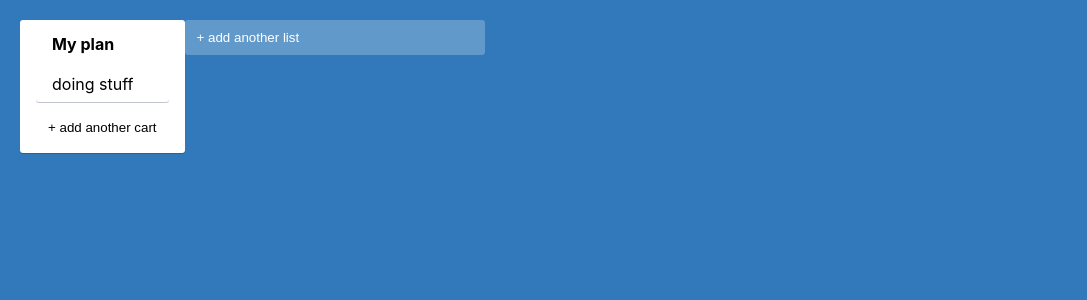
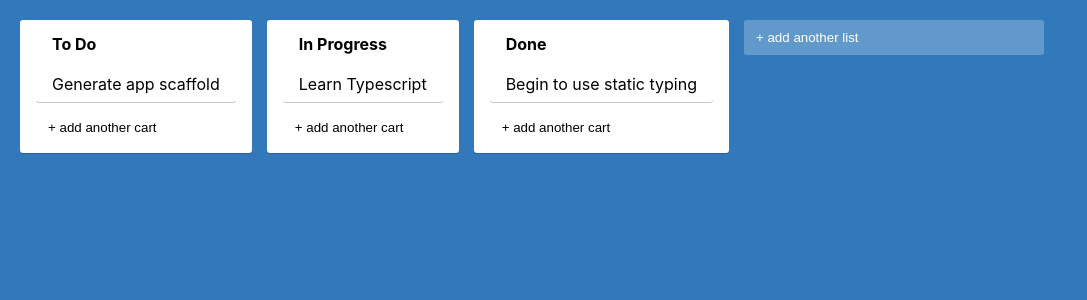
Before and after one commit to Ayaf-Bless/trollo-appp, a React (Create React App) app: page / in a window 1280 px wide. Shown: the top 300 px of the page, without its empty margins (0-1087 px from the left). Built offline with nearby package versions, Linux system fonts and the light colour scheme.

Commit message:
implement useContext for the whole app

```diff
--- a/src/App.tsx
+++ b/src/App.tsx
@@ -1,11 +1,15 @@
 import { AddNewItem } from "./components/AddNewItem";
 import { Column } from "./components/Column";
 import { AppContainer } from "./styles";
+import { useAppState } from "./state/AppStatesCtx";
 
 export const App = () => {
+  const { lists } = useAppState();
   return (
     <AppContainer>
-      <Column text="My plan" />
+      {lists.map((list) => (
+        <Column text={list.text} id={list.id} key={list.id} />
+      ))}
       <AddNewItem
         toggleButtonText="+ add another list"
         onAdd={() => console.log("element added")}
--- a/src/components/Card.tsx
+++ b/src/components/Card.tsx
@@ -2,6 +2,7 @@ import { CardContainer } from "../styles";
 
 interface CardProps {
   text: string;
+  id: string;
 }
 
 export const Card = ({ text }: CardProps) => {
--- a/src/components/Column.tsx
+++ b/src/components/Column.tsx
@@ -1,16 +1,24 @@
 import { ColumnTitle, CardContainer } from "../styles";
 import { AddNewItem } from "./AddNewItem";
 import { Card } from "./Card";
+import { useAppState } from "../state/AppStatesCtx";
 
 interface ColumnProps {
   text: string;
+  id: string;
 }
 
-export const Column = ({ text }: ColumnProps) => {
+export const Column = ({ text, id }: ColumnProps) => {
+  const { getTasksByListId } = useAppState();
+
+  const tasks = getTasksByListId(id);
+
   return (
     <CardContainer>
       <ColumnTitle>{text}</ColumnTitle>
-      <Card text="doing stuff" />
+      {tasks.map((task) => (
+        <Card text={task.text} id={task.id} key={task.id} />
+      ))}
       <AddNewItem
         toggleButtonText="+ add another cart"
         onAdd={() => console.log("new card added")}
--- a/src/index.tsx
+++ b/src/index.tsx
@@ -3,13 +3,16 @@ import ReactDOM from "react-dom/client";
 import "./index.css";
 import { App } from "./App";
 import reportWebVitals from "./reportWebVitals";
+import { AppStateProvider } from "./state/AppStatesCtx";
 
 const root = ReactDOM.createRoot(
   document.getElementById("root") as HTMLElement
 );
 root.render(
   <React.StrictMode>
-    <App />
+    <AppStateProvider>
+      <App />
+    </AppStateProvider>
   </React.StrictMode>
 );
 
--- /dev/null
+++ b/src/state/AppStatesCtx.tsx
@@ -0,0 +1,67 @@
+import React, { createContext, useContext } from "react";
+
+interface Task {
+  id: string;
+  text: string;
+}
+
+interface List {
+  id: string;
+  text: string;
+  tasks: Task[];
+}
+
+export interface AppState {
+  lists: List[];
+}
+
+const appData: AppState = {
+  lists: [
+    {
+      id: "0",
+      text: "To Do",
+      tasks: [{ id: "c0", text: "Generate app scaffold" }],
+    },
+    {
+      id: "1",
+      text: "In Progress",
+      tasks: [{ id: "c2", text: "Learn Typescript" }],
+    },
+    {
+      id: "2",
+      text: "Done",
+      tasks: [{ id: "c3", text: "Begin to use static typing" }],
+    },
+  ],
+};
+
+interface AppStateContextProps {
+  lists: List[];
+  getTasksByListId(listId: string): Task[];
+}
+
+const AppStateContext = createContext<AppStateContextProps>(
+  {} as AppStateContextProps
+);
+
+interface AppProviderProps {
+  children: React.ReactNode[] | React.ReactNode;
+}
+
+export const AppStateProvider = ({ children }: AppProviderProps) => {
+  const { lists } = appData;
+
+  const getTasksByListId = (listId: string) => {
+    return lists.find((list) => list.id === listId)?.tasks || [];
+  };
+
+  return (
+    <AppStateContext.Provider value={{ lists, getTasksByListId }}>
+      {children}
+    </AppStateContext.Provider>
+  );
+};
+
+export const useAppState = () => {
+  return useContext(AppStateContext);
+};
--- a/src/styles.ts
+++ b/src/styles.ts
@@ -8,6 +8,7 @@ export const AppContainer = styled.div`
   height: 100%;
   padding: 20px;
   width: 100%;
+  gap: 15px;
 `;
 
 export const ColumnContainer = styled.div`
```
